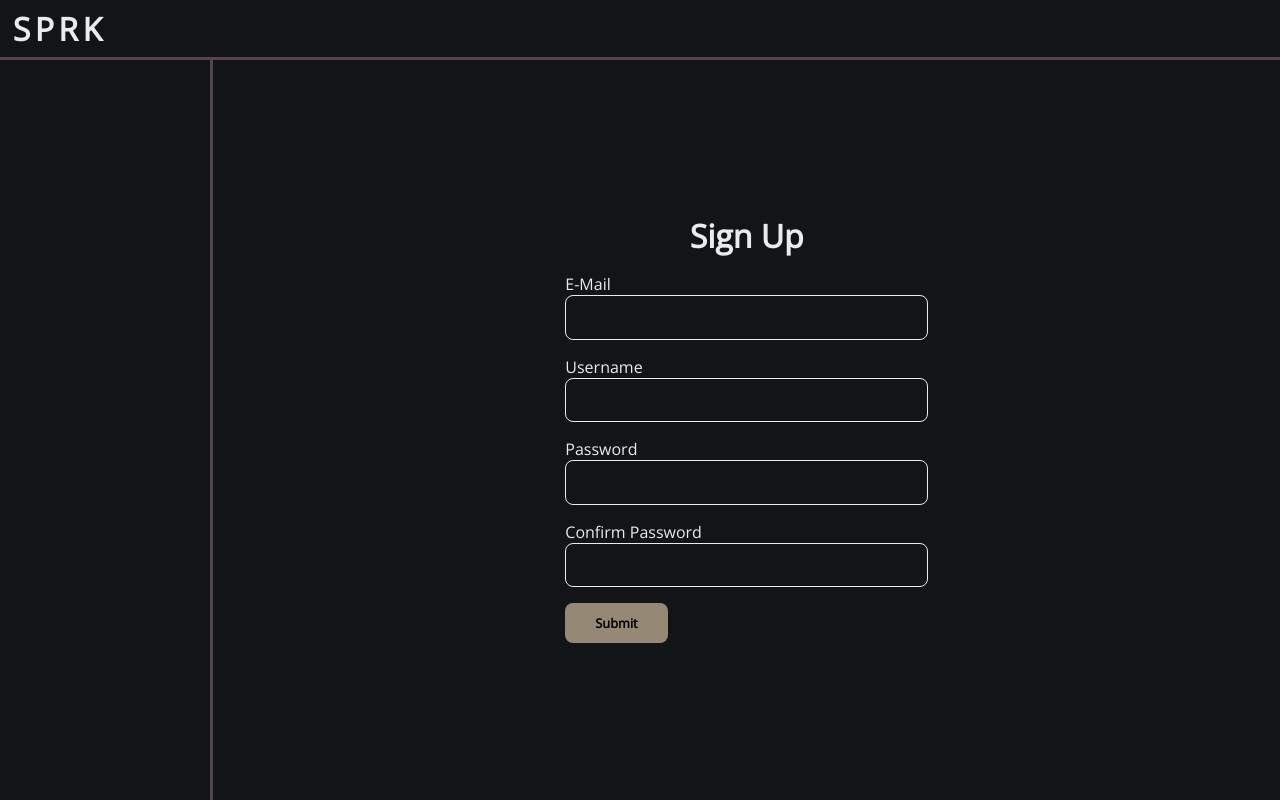
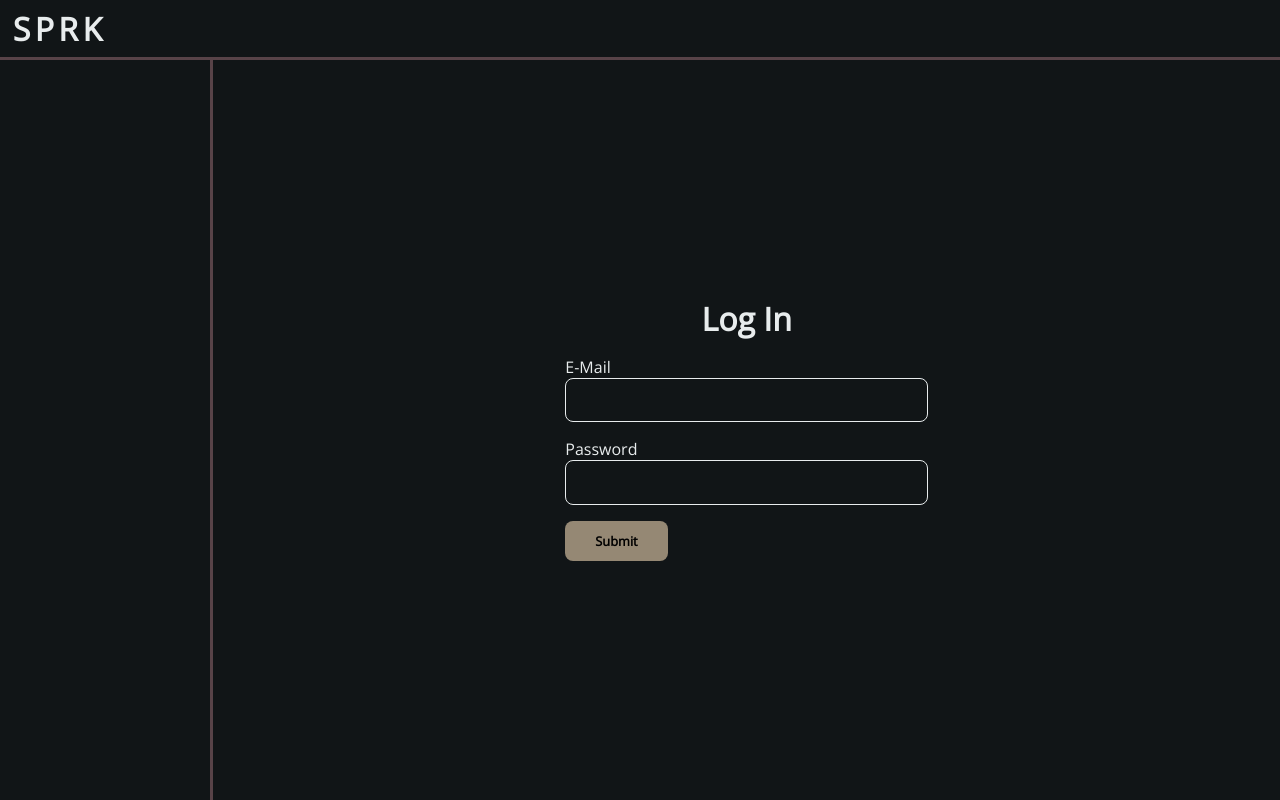
Before and after one commit to HelplessSoldier/TOP_chatApp, a React (Vite) app in the folder client/: page / in a window 1280 px wide. Built offline with nearby package versions, Linux system fonts and the light colour scheme.

Commit message:
login page skele done

```diff
--- a/client/src/App.jsx
+++ b/client/src/App.jsx
@@ -8,13 +8,14 @@ import './App.css'
 import Header from './globalPartials/Header';
 import SignUp from './pageStates/signup/SignUp';
 import SideBar from './globalPartials/SideBar';
+import LogIn from './pageStates/login/LogIn';
 
 function App() {
   return (
     <div className='mainRoot'>
       <Header />
       <SideBar />
-      <SignUp />
+      <LogIn />
     </div>
   )
 }
--- /dev/null
+++ b/client/src/pageStates/login/LogIn.css
@@ -0,0 +1,29 @@
+.logInContainer {
+  display: flex;
+  flex-direction: column;
+  align-items: center;
+  justify-content: center;
+  grid-column: 2;
+  grid-row: 2;
+  height: 100%;
+}
+
+.logInForm {
+  display: flex;
+  flex-direction: column;
+  width: 34%;
+}
+
+.logInForm > label {
+  font-size: 2vh;
+  margin-top: 2vh;
+}
+
+.logInForm > input {
+  color: var(--text-color);
+  background-color: var(--background-color);
+  border: 1px solid var(--text-color);
+  font-size:2.6vh;
+  padding: 2%;
+  border-radius: 1vh;
+}
--- /dev/null
+++ b/client/src/pageStates/login/LogIn.jsx
@@ -0,0 +1,23 @@
+import './LogIn.css';
+
+export default function LogIn() {
+  function handleSubmitButton(e) {
+    e.preventDefault();
+    console.log("login submit btn pressed");
+  }
+
+  return (
+    <div className="logInContainer">
+      <h1>Log In</h1>
+      <form className="logInForm">
+        <label htmlFor="email">E-Mail</label>
+        <input type="email" name="email" />
+        <label htmlFor="password">Password</label>
+        <input type="password" name="password" />
+        <button className="formButton" onClick={handleSubmitButton}>
+          Submit
+        </button>
+      </form>
+    </div>
+  );
+}
```
